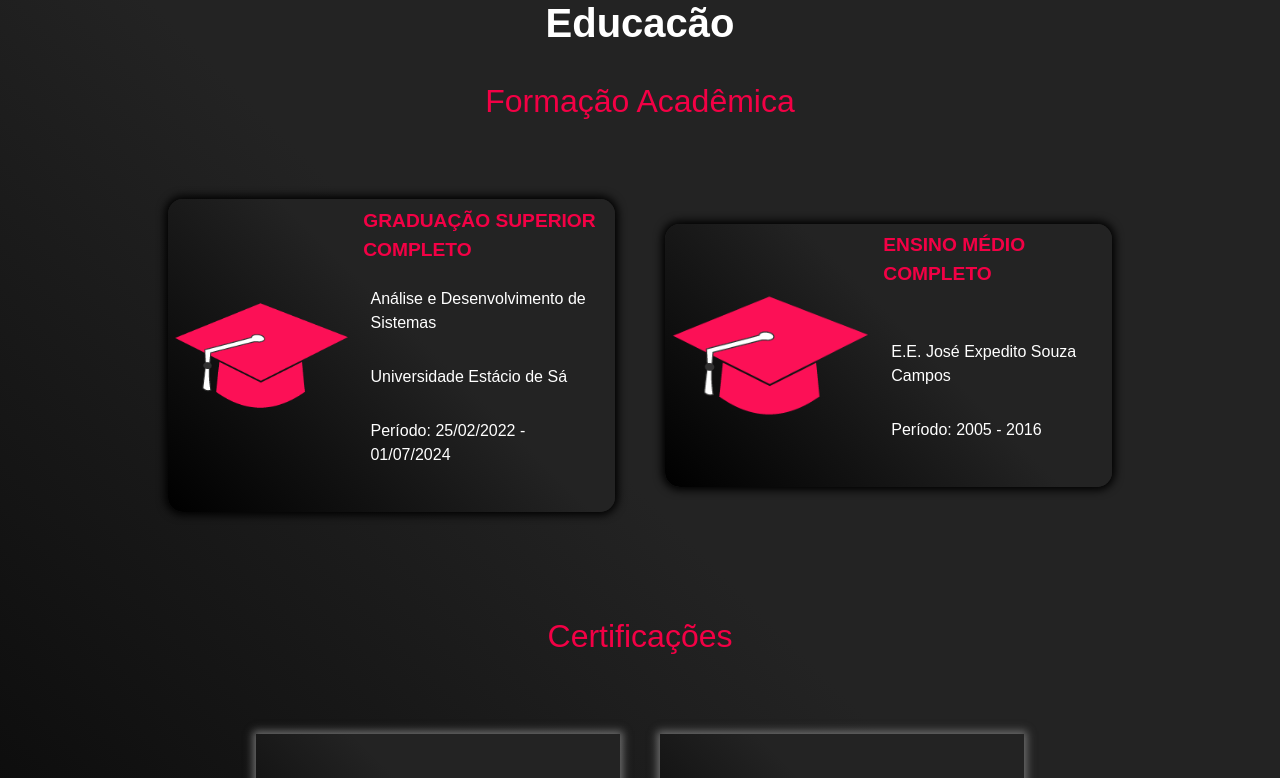
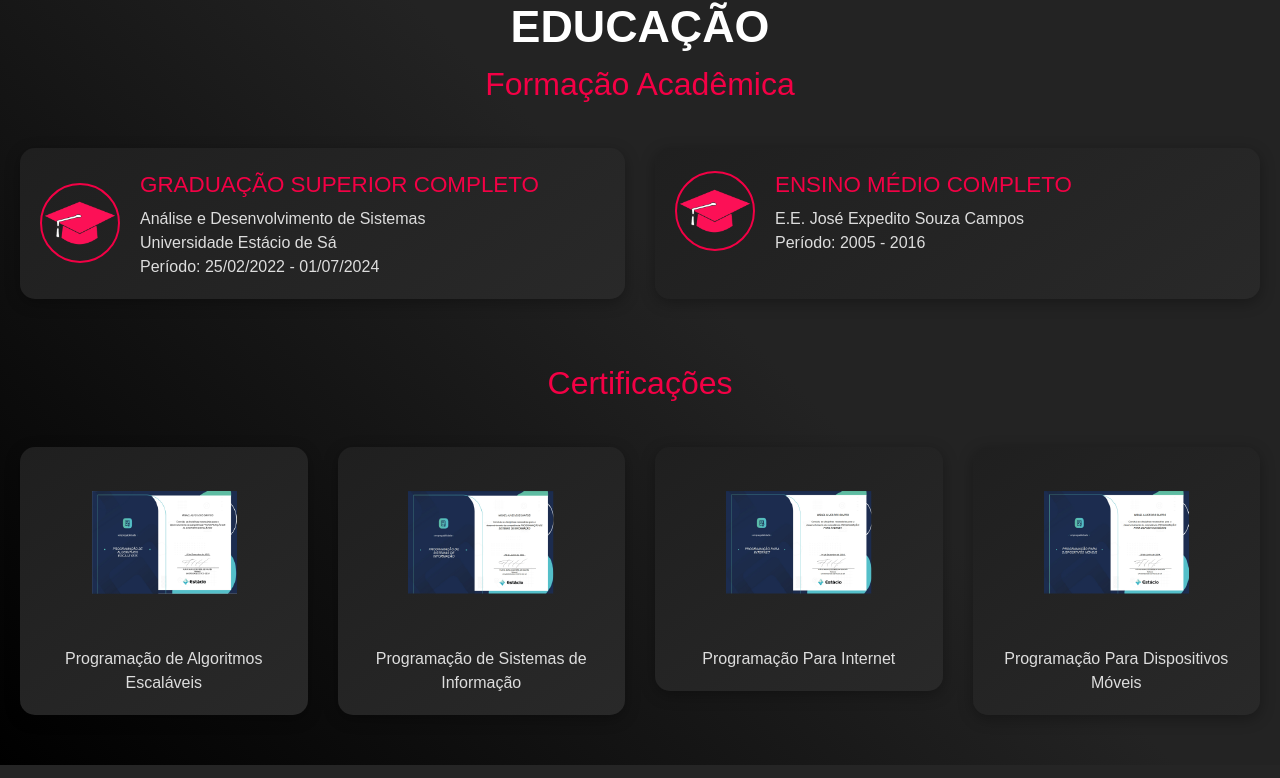
Before and after one commit to misaelalves99/misael-alves-portfolio-react, a React (Vite) app: page /sobre in a window 1280 px wide. Shown: the part 622-1400 px from the top of the page. Built offline with nearby package versions, Linux system fonts and the light colour scheme.

Commit message:
Atualizado sobre

```diff
--- a/src/pages/About/About.css
+++ b/src/pages/About/About.css
@@ -90,235 +90,138 @@
     background: linear-gradient(45deg, rgba(0,0,0,1) 0%, rgb(35, 35, 35) 56%);
 }
 
+/* Container Principal */
 .container-education {
     max-width: 1280px;
-    width: 100%;
-    margin: auto;
-    padding-right: 40px;
-    padding-left: 40px;
-    padding-top: 50px;
+    margin: 0 auto;
+    padding: 50px 20px;
+    color: #f1f1f1;
 }
 
-@media (max-width: 1280px) {
-    .container-education {
-        max-width: 1024px;
-    }
+/* Títulos da Educação */
+.education-title {
+    text-align: center;
+    margin-bottom: 40px;
 }
 
-@media (max-width: 1024px) {
-    .container-education {
-        max-width: 768px;
-    }
+.education-title h1 {
+    font-size: 2.8rem;
+    font-weight: 700;
+    color: white;
+    text-transform: uppercase;
 }
 
-@media (max-width: 768px) {
-    .container-education {
-        max-width: 576px;
-    }
+.education-title h2 {
+    font-size: 2rem;
+    font-weight: 400;
+    color: rgb(243, 0, 69);
 }
 
-.education-title {
-    margin: auto;
+/* Itens de Formação */
+.formation-items {
+    display: grid;
+    grid-template-columns: repeat(auto-fit, minmax(300px, 1fr));
+    gap: 30px;
+    margin-top: 40px;
+}
+
+.item-formation {
+    background: linear-gradient(145deg, #1f1f1f, #292929);
+    border-radius: 15px;
+    padding: 20px;
+    box-shadow: 0 4px 15px rgba(0, 0, 0, 0.3);
+    transition: transform 0.3s ease, box-shadow 0.3s ease;
+}
+
+.item-formation:hover {
+    transform: translateY(-10px);
+    box-shadow: 0 8px 20px rgba(243, 0, 69, 0.5);
+}
+
+.container-item-for {
+    display: flex;
+    align-items: center;
+    gap: 20px;
+}
+
+.img-item-for img {
+    width: 80px;
+    height: 80px;
+    border-radius: 50%;
+    border: 2px solid rgb(243, 0, 69);
+}
+
+.info-item-for h3 {
+    font-size: 1.4rem;
+    color: rgb(243, 0, 69);
+    margin-bottom: 5px;
+}
+
+.info-item-for p {
+    font-size: 1rem;
+    color: #ddd;
+    line-height: 1.5;
+}
+
+/* Certificações */
+.certifications {
+    margin-top: 60px;
     text-align: center;
 }
 
-.education-title h1 {
-    color: white;
-    font-family: "Ubuntu", sans-serif;
-    font-weight: 700;
-    font-style: normal;
-    font-size: 2.5rem;
-}
-
-.education-title h2 {
+.certifications-title h2 {
+    font-size: 2rem;
+    font-weight: 400;
     color: rgb(243, 0, 69);
-    font-family: "Ubuntu", sans-serif;
-    font-weight: 400;
-    font-style: normal;
-    font-size: 2rem;
-}
-
-.formation-items {
-    max-width: 1280px;
-    width: 100%;
-    display: grid;
-    grid-template-columns: repeat(2, minmax(0, 1fr));
-    gap: 50px;
-    padding-top: 50px;
-    padding-bottom: 50px;
-    margin: auto;
-}
-
-@media (max-width: 1280px) {
-    .formation-items {
-        grid-template-columns: repeat(2, minmax(0, 1fr));
-    }
-}
-
-@media (max-width: 1024px) {
-    .formation-items {
-        grid-template-columns: repeat(1, minmax(0, 1fr));
-    }
-}
-
-@media (max-width: 768px) {
-    .formation-items {
-        grid-template-columns: repeat(1, minmax(0, 1fr));
-    }
-}
-
-.item-formation {
-    max-width: 500px;
-    margin: auto;
-    border-radius: 15px;
-    background: linear-gradient(45deg, rgba(0,0,0,1) 0%, rgb(35, 35, 35) 56%);
-    box-shadow: 0px 0px 8px 3px rgb(0, 0, 0);
-}
-
-.item-formation:after {
-    transition: all 0.6s cubic-bezier(0.165, 0.84, 0.44, 1);
-}
-
-.item-formation:hover {
-    transform:scale(1.100,1.100);
-    box-shadow: 0px 0px 8px 3px rgb(243, 0, 69);
-    border-radius: 10px;
-}
-
-.container-item-for {
-    max-width: 500px;
-    width: 100%;
-    display: flex;
-    flex-direction: row;
-    justify-content: center;
-    align-items: center;
-    margin: auto;
-    transition-duration: .5s !important;
-}
-
-.img-item-for {
-    display: flex;
-    flex-direction: column;
-    justify-content: left;
-    align-items: center;
-}
-
-.info-item-for {
-    border-radius: 0px 15px 15px 0px;
-    display: flex;
-    flex-direction: column;
-    justify-content: center;
-    align-items: center;
-}
-
-.data-item{
-    display: flex;
-    flex-direction: column;
-}
-
-.data-item h3 {
-    height: 5%;
-    font-size: 1.2rem;
-    padding: 3%;
-    color: rgb(243, 0, 69);
-    text-align: left;
-    font-family: "Ubuntu", sans-serif;
-    font-weight: 700;
-    font-style: normal;
-}
-
-.data-item p {
-    color: white;
-    padding: 15px;
-    text-align: left;
-    font-family: "Ubuntu", sans-serif;
-    font-weight: 400;
-    font-style: normal;
-    font-size: 1rem;
-}
-
-/* Certificações */
-
-.certifications {
-    max-width: 768px;
-    padding-top: 50px;
-    padding-bottom: 50px;
-    margin: auto;
-}
-
-.certifications-title h2 {
-    color: rgb(243, 0, 69);
-    font-family: "Ubuntu", sans-serif;
-    text-align: center;
-    font-weight: 400;
-    font-style: normal;
-    font-size: 2rem;
 }
 
 .certifications-items {
     display: grid;
-    grid-template-columns: repeat(2, minmax(0, 1fr));
-    gap: 40px;
-    padding-top: 50px;
-    padding-bottom: 50px;
-}
-
-@media (max-width: 1280px) {
-    .certifications-items {
-        grid-template-columns: repeat(2, minmax(0, 1fr));
-    }
-}
-
-@media (max-width: 1024px) {
-    .certifications-items {
-        grid-template-columns: repeat(2, minmax(0, 1fr));
-    }
-}
-
-@media (max-width: 768px) {
-    .certifications-items {
-        grid-template-columns: repeat(1, minmax(0, 1fr));
-    }
+    grid-template-columns: repeat(auto-fit, minmax(250px, 1fr));
+    gap: 30px;
+    margin-top: 40px;
 }
 
 .item-certifications {
-    background: linear-gradient(45deg, rgba(0,0,0,1) 0%, rgb(35, 35, 35) 56%);
-    box-shadow: 0px 0px 8px 3px rgb(108, 108, 108);
-    transition-duration: .5s !important;
-}
-
-.item-certifications:after {
-    transition: all 0.6s cubic-bezier(0.165, 0.84, 0.44, 1);
+    background: linear-gradient(145deg, #1f1f1f, #292929);
+    border-radius: 15px;
+    padding: 20px;
+    text-align: center;
+    box-shadow: 0 4px 15px rgba(0, 0, 0, 0.3);
+    transition: transform 0.3s ease, box-shadow 0.3s ease;
 }
 
 .item-certifications:hover {
-    transform:scale(1.100,1.100);
-    box-shadow: 0px 0px 8px 3px rgb(243, 0, 69);
-}
-
-.container-item-cert {
-    display: flex;
-    flex-direction: column;
-    justify-content: center;
-    align-items: center;
+    transform: translateY(-10px);
+    box-shadow: 0 8px 20px rgba(243, 0, 69, 0.5);
 }
 
 .img-certifications {
+    display: flex;
+    justify-content: center; /* Centraliza horizontalmente */
+    align-items: center; /* Centraliza verticalmente */
     padding-bottom: 30px;
 }
 
 .img-certifications img {
-    margin: auto;
-    position: relative;
-    top: 30px;
-}
-
-.description-certifications {
-    text-align: center;
-    padding: 20px;
     max-width: 100%;
+    height: auto;
+    border-radius: 10px;
+    margin: 0 auto; /* Garante alinhamento centralizado */
 }
 
 .description-certifications p {
-    color: white;
+    font-size: 1rem;
+    color: #ddd;
 }
+
+/* Responsividade */
+@media (max-width: 768px) {
+    .education-title h1 {
+        font-size: 2.4rem;
+    }
+
+    .education-title h2 {
+        font-size: 1.8rem;
+    }
+}
--- a/src/pages/About/index.jsx
+++ b/src/pages/About/index.jsx
@@ -32,11 +32,10 @@ export default function About() {
                         <Fade bottom duration={2000} distance="40px">
                         <div className='container-education'>
                             <div className='education-title'>
-                                    <h1>Educacão</h1>
-                                    <br/>
+                                <h1>Educação</h1>
                                 <h2>Formação Acadêmica</h2>
-                                    <br/>
                             </div>
+
                             {/* Formação Acadêmica */}
                             <div className='formation-items'>
                                 {cardFormation.map((data) => (
@@ -46,7 +45,6 @@ export default function About() {
                                                 <img src={data.img} alt="Imagem Card" />
                                             </div>
                                             <div className='info-item-for'>
-                                                    <div className='data-item'>
                                                 <h3>{data.title}</h3>
                                                 <p>{data.curso}</p>
                                                 <p>{data.instituicao}</p>
@@ -55,26 +53,22 @@ export default function About() {
                                             </div>
                                         </div>
                                     </div>
-                                        </div>
                                 ))}
                             </div>
 
                             {/* Certificações */}
-
                             <div className='certifications'>
                                 <div className='certifications-title'>
                                     <h2>Certificações</h2>
                                 </div>
 
-                                    <br/>
-
                                 <div className='certifications-items'>
                                     {cardCertification.map((data) => (
-                                            <Link to={data.cert} target='_blank'>
-                                                <div className='item-certifications' key={data.id}>
+                                        <Link to={data.cert} target='_blank' key={data.id}>
+                                            <div className='item-certifications'>
                                                 <div className='container-item-cert'>
                                                     <div className='img-certifications'>
-                                                            <img  src={data.imgcert} alt="Certificado"/>
+                                                        <img src={data.imgcert} alt="Certificado" />
                                                     </div>
                                                     <div className='description-certifications'>
                                                         <p>{data.desc}</p>
@@ -87,6 +81,7 @@ export default function About() {
                             </div>
                         </div>
 
+
                         </Fade>
                     </div>
                 </section>
```
Lines whose indentation alone changed are shown as unchanged.
